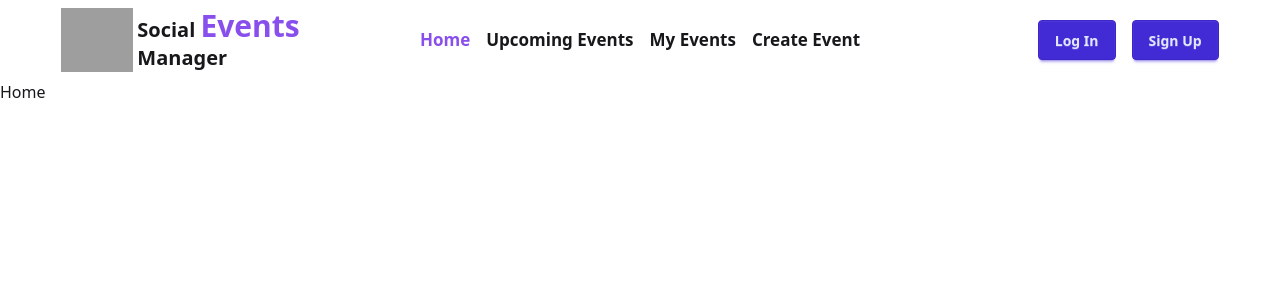
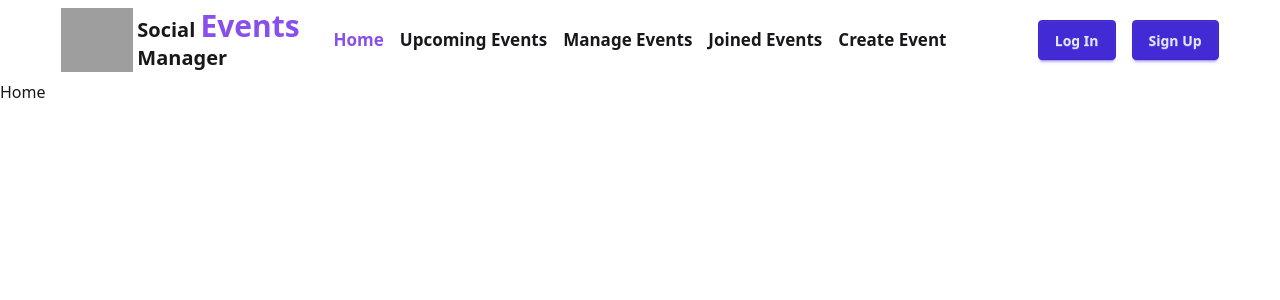
Before and after one commit to imtiaz8936/PH-Social-Dev-Events-Client, a React (Vite) app: page / in a window 1280 px wide. Shown: the top 300 px of the page. Built offline with nearby package versions, Linux system fonts and the light colour scheme; grey boxes are pictures that could not be loaded.

Commit message:
privateRoute functionality implemented

```diff
--- a/package.json
+++ b/package.json
@@ -18,6 +18,7 @@
     "react-hot-toast": "^2.6.0",
     "react-icons": "^5.5.0",
     "react-router": "^7.9.5",
+    "react-spinners": "^0.17.0",
     "tailwindcss": "^4.1.17"
   },
   "devDependencies": {
--- a/src/Components/Header/Navbar.jsx
+++ b/src/Components/Header/Navbar.jsx
@@ -16,19 +16,25 @@ const Navbar = () => {
         <li className="font-semibold text-[17px]">Home</li>
       </NavLink>
       <NavLink
-        to="/my-products"
+        to="/upcoming-events"
         className={({ isActive }) => `${isActive ? "active-link" : ""}`}
       >
         <li className="font-semibold text-[17px]">Upcoming Events</li>
       </NavLink>
       <NavLink
-        to="/my-products"
+        to="/manage-events"
         className={({ isActive }) => `${isActive ? "active-link" : ""}`}
       >
-        <li className="font-semibold text-[17px]">My Events</li>
+        <li className="font-semibold text-[17px]">Manage Events</li>
       </NavLink>
       <NavLink
-        to="/create-product"
+        to="/joined-events"
+        className={({ isActive }) => `${isActive ? "active-link" : ""}`}
+      >
+        <li className="font-semibold text-[17px]">Joined Events</li>
+      </NavLink>
+      <NavLink
+        to="/create-event"
         className={({ isActive }) => `${isActive ? "active-link" : ""}`}
       >
         <li className="font-semibold text-[17px]">Create Event</li>
--- /dev/null
+++ b/src/Pages/CreateEvent.jsx
@@ -0,0 +1,7 @@
+import React from "react";
+
+const CreateEvent = () => {
+  return <div>Create Event</div>;
+};
+
+export default CreateEvent;
--- /dev/null
+++ b/src/Pages/JoinedEvents.jsx
@@ -0,0 +1,7 @@
+import React from "react";
+
+const JoinedEvents = () => {
+  return <div>Joined Events</div>;
+};
+
+export default JoinedEvents;
--- a/src/Pages/Login.jsx
+++ b/src/Pages/Login.jsx
@@ -2,13 +2,14 @@ import React, { use, useState } from "react";
 import { FaEye } from "react-icons/fa";
 import { FcGoogle } from "react-icons/fc";
 import { IoEyeOff } from "react-icons/io5";
-import { Link, useNavigate } from "react-router";
+import { Link, useLocation, useNavigate } from "react-router";
 import { AuthContext } from "../Contexts/AuthContext/AuthContext";
 import toast from "react-hot-toast";
 
 const Login = () => {
   const [show, setShow] = useState(false);
   const { userLogin, setUser } = use(AuthContext);
+  const location = useLocation();
   const navigate = useNavigate();
 
   const handleLogin = (e) => {
--- /dev/null
+++ b/src/Pages/ManageEvents.jsx
@@ -0,0 +1,7 @@
+import React from "react";
+
+const ManageEvents = () => {
+  return <div>Manage Events</div>;
+};
+
+export default ManageEvents;
--- /dev/null
+++ b/src/Pages/UpcomingEvents.jsx
@@ -0,0 +1,7 @@
+import React from "react";
+
+const UpcomingEvents = () => {
+  return <div>Upcoming Events</div>;
+};
+
+export default UpcomingEvents;
--- /dev/null
+++ b/src/Routes/PrivateRoutes/PrivateRoutes.jsx
@@ -0,0 +1,25 @@
+import React, { use } from "react";
+import { Navigate, useLocation } from "react-router";
+import { AuthContext } from "../../Contexts/AuthContext/AuthContext";
+import { DotLoader } from "react-spinners";
+
+const PrivateRoutes = ({ children }) => {
+  const { user, loading } = use(AuthContext);
+  const location = useLocation();
+
+  if (loading) {
+    return (
+      <div className="flex justify-center items-center mt-30">
+        <DotLoader />
+      </div>
+    );
+  }
+
+  if (user) {
+    return children;
+  }
+
+  return <Navigate state={location?.pathname} to="/auth-login"></Navigate>;
+};
+
+export default PrivateRoutes;
--- a/src/Routes/PublicRoutes/Router.jsx
+++ b/src/Routes/PublicRoutes/Router.jsx
@@ -3,6 +3,11 @@ import Home from "../../Pages/Home";
 import Root from "../../Layouts/Root/Root";
 import Register from "../../Pages/Register";
 import Login from "../../Pages/Login";
+import CreateEvent from "../../Pages/CreateEvent";
+import JoinedEvents from "../../Pages/JoinedEvents";
+import ManageEvents from "../../Pages/ManageEvents";
+import PrivateRoutes from "../PrivateRoutes/PrivateRoutes";
+import UpcomingEvents from "../../Pages/UpcomingEvents";
 
 export const router = createBrowserRouter([
   {
@@ -21,6 +26,38 @@ export const router = createBrowserRouter([
         path: "/auth-login",
         Component: Login,
       },
+      {
+        path: "/upcoming-events",
+        element: (
+          <PrivateRoutes>
+            <UpcomingEvents></UpcomingEvents>
+          </PrivateRoutes>
+        ),
+      },
+      {
+        path: "/manage-events",
+        element: (
+          <PrivateRoutes>
+            <ManageEvents></ManageEvents>
+          </PrivateRoutes>
+        ),
+      },
+      {
+        path: "/joined-events",
+        element: (
+          <PrivateRoutes>
+            <JoinedEvents></JoinedEvents>
+          </PrivateRoutes>
+        ),
+      },
+      {
+        path: "/create-event",
+        element: (
+          <PrivateRoutes>
+            <CreateEvent></CreateEvent>
+          </PrivateRoutes>
+        ),
+      },
     ],
   },
   {
```
Also changed, not shown: 1 other file (tests, documents, lock files or other folders).
